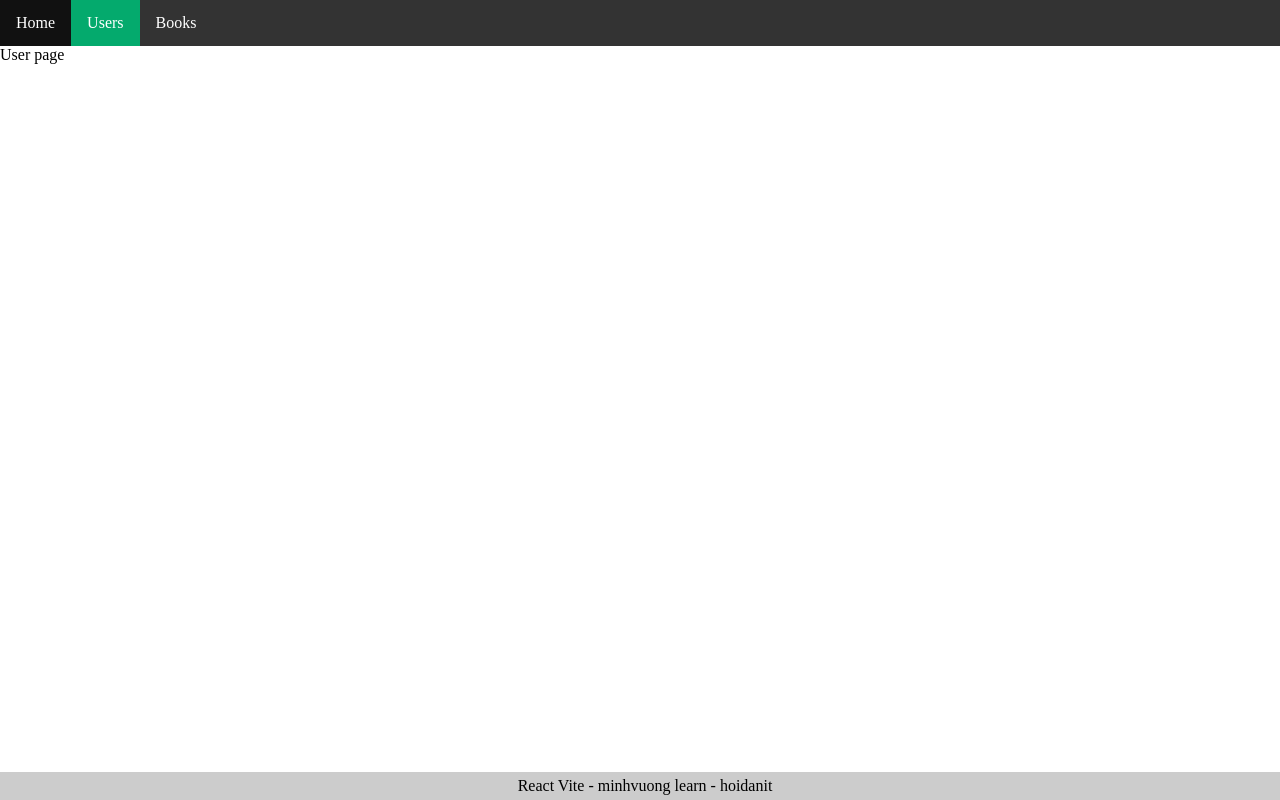
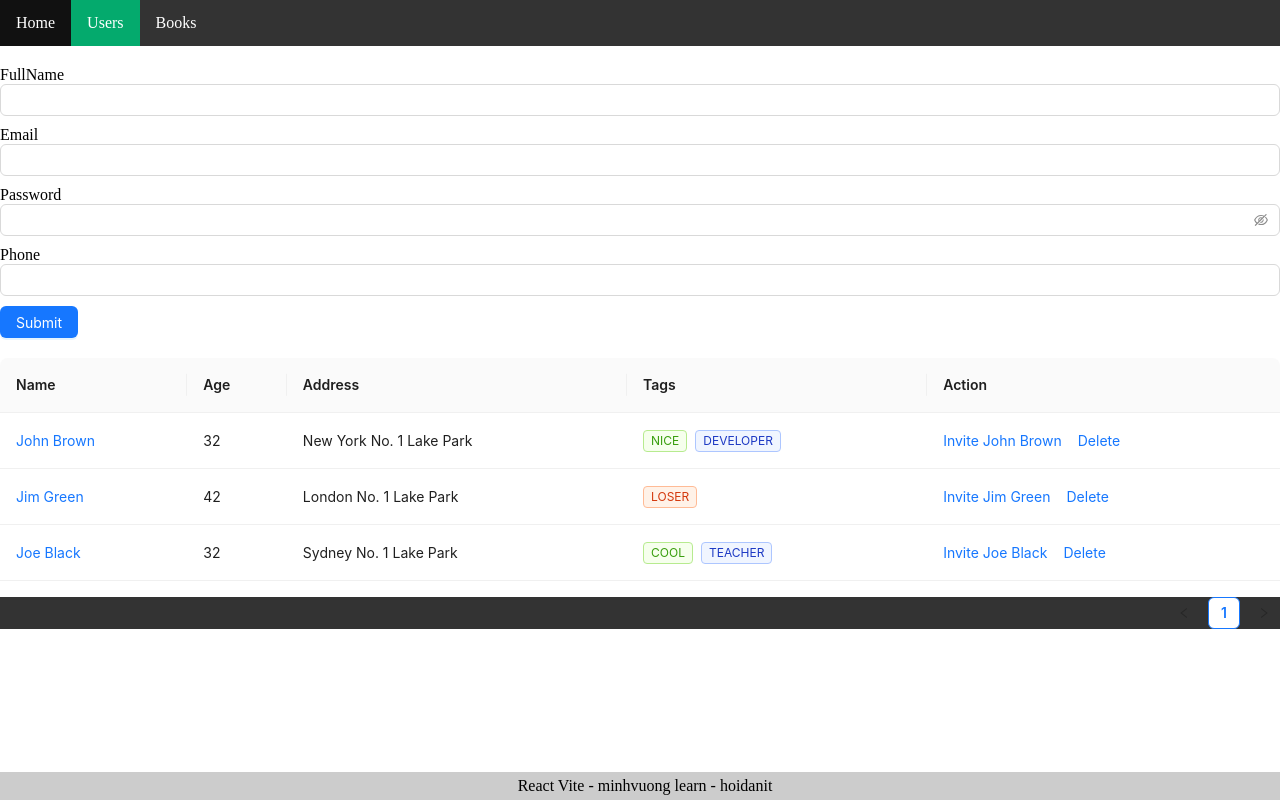
Before and after one commit to Shen2806/react-vite-minhvuong, a React (Vite) app: page /users in a window 1280 px wide. Built offline with nearby package versions, Linux system fonts and the light colour scheme.

Commit message:
video 66

```diff
--- a/package.json
+++ b/package.json
@@ -15,6 +15,8 @@
     "preview": "vite preview"
   },
   "dependencies": {
+    "@ant-design/icons": "5.3.7",
+    "antd": "5.18.1",
     "react": "18.3.1",
     "react-dom": "18.3.1",
     "react-router-dom": "6.23.1"
--- /dev/null
+++ b/src/components/user/user.form.jsx
@@ -0,0 +1,31 @@
+import { Button, Input } from "antd";
+
+const UserForm = () => {
+    return (
+        <div className="user-form" style={{margin: "20px 0"}}>
+            <div style={{ display: "flex", flexDirection: "column", gap: "10px"}}>
+                <div>
+                    <span>FullName</span>
+                    <Input  ut/>
+                </div>
+                <div>
+                    <span>Email</span>
+                    <Input/>
+                </div>
+                <div>
+                    <span>Password</span>
+                    <Input.Password/>
+                </div>
+                <div>
+                    <span>Phone</span>
+                    <Input/>
+                </div>
+                <div>
+                    <Button type="primary">Submit</Button>
+                </div>
+            </div>
+        </div>
+    )
+}
+
+export default UserForm;
--- /dev/null
+++ b/src/components/user/user.table.jsx
@@ -0,0 +1,80 @@
+import { Space, Table, Tag } from 'antd';
+
+const UserTable = () => {
+    const columns = [
+        {
+          title: 'Name',
+          dataIndex: 'name',
+          key: 'name',
+          render: text => <a>{text}</a>,
+        },
+        {
+          title: 'Age',
+          dataIndex: 'age',
+          key: 'age',
+        },
+        {
+          title: 'Address',
+          dataIndex: 'address',
+          key: 'address',
+        },
+        {
+          title: 'Tags',
+          key: 'tags',
+          dataIndex: 'tags',
+          render: (_, { tags }) => (
+            <>
+              {tags.map(tag => {
+                let color = tag.length > 5 ? 'geekblue' : 'green';
+                if (tag === 'loser') {
+                  color = 'volcano';
+                }
+                return (
+                  <Tag color={color} key={tag}>
+                    {tag.toUpperCase()}
+                  </Tag>
+                );
+              })}
+            </>
+          ),
+        },
+        {
+          title: 'Action',
+          key: 'action',
+          render: (_, record) => (
+            <Space size="middle">
+              <a>Invite {record.name}</a>
+              <a>Delete</a>
+            </Space>
+          ),
+        },
+      ];
+      const data = [
+        {
+          key: '1',
+          name: 'John Brown',
+          age: 32,
+          address: 'New York No. 1 Lake Park',
+          tags: ['nice', 'developer'],
+        },
+        {
+          key: '2',
+          name: 'Jim Green',
+          age: 42,
+          address: 'London No. 1 Lake Park',
+          tags: ['loser'],
+        },
+        {
+          key: '3',
+          name: 'Joe Black',
+          age: 32,
+          address: 'Sydney No. 1 Lake Park',
+          tags: ['cool', 'teacher'],
+        },
+      ];
+    return (
+        <Table columns={columns} dataSource={data} />
+    );
+}
+
+export default UserTable;
--- a/src/pages/user.jsx
+++ b/src/pages/user.jsx
@@ -1,8 +1,11 @@
+import UserTable from "../components/user/user.table";
+import UserForm from "../components/user/user.form";
 
 const UserPage = () => {
     return (
         <div>
-            User page
+            <UserForm />
+            <UserTable />
         </div>
     )
 }
```
Also changed, not shown: 1 other file (tests, documents, lock files or other folders).
